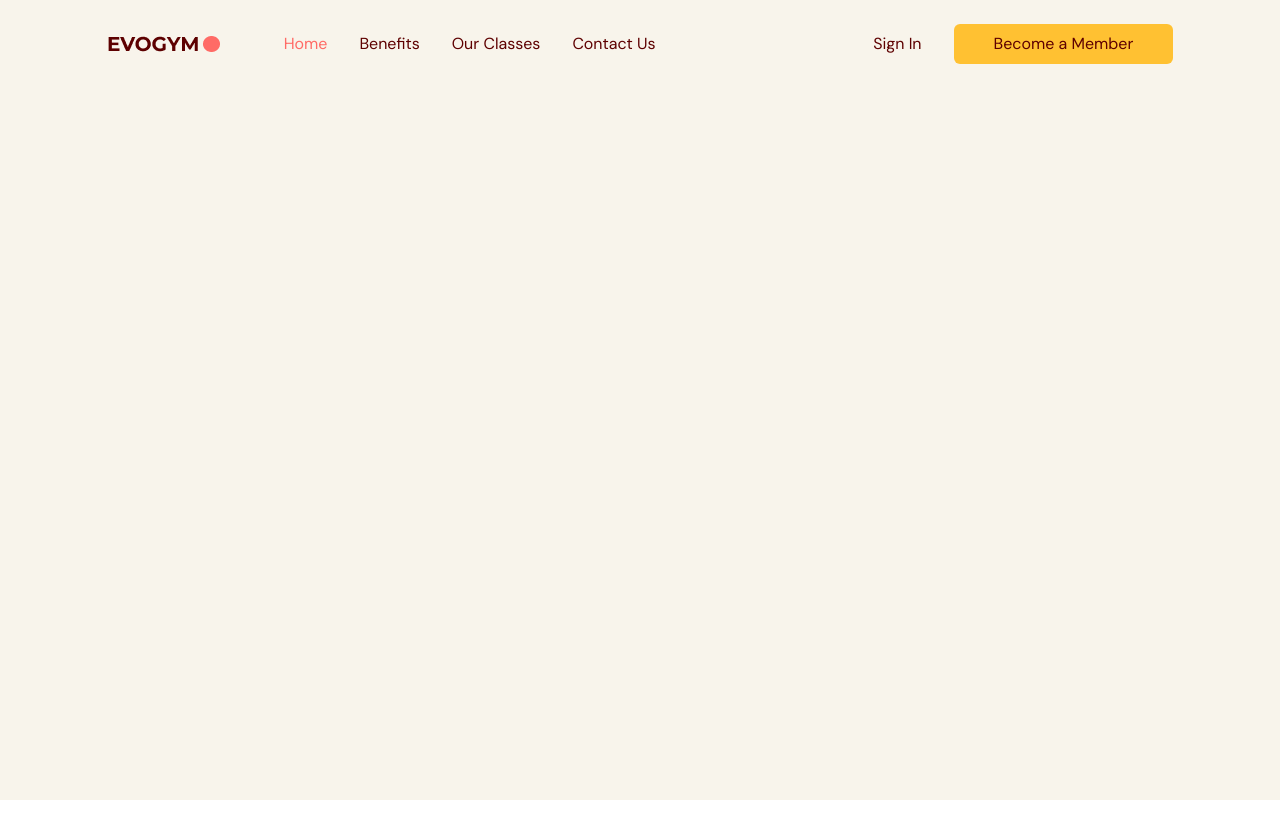
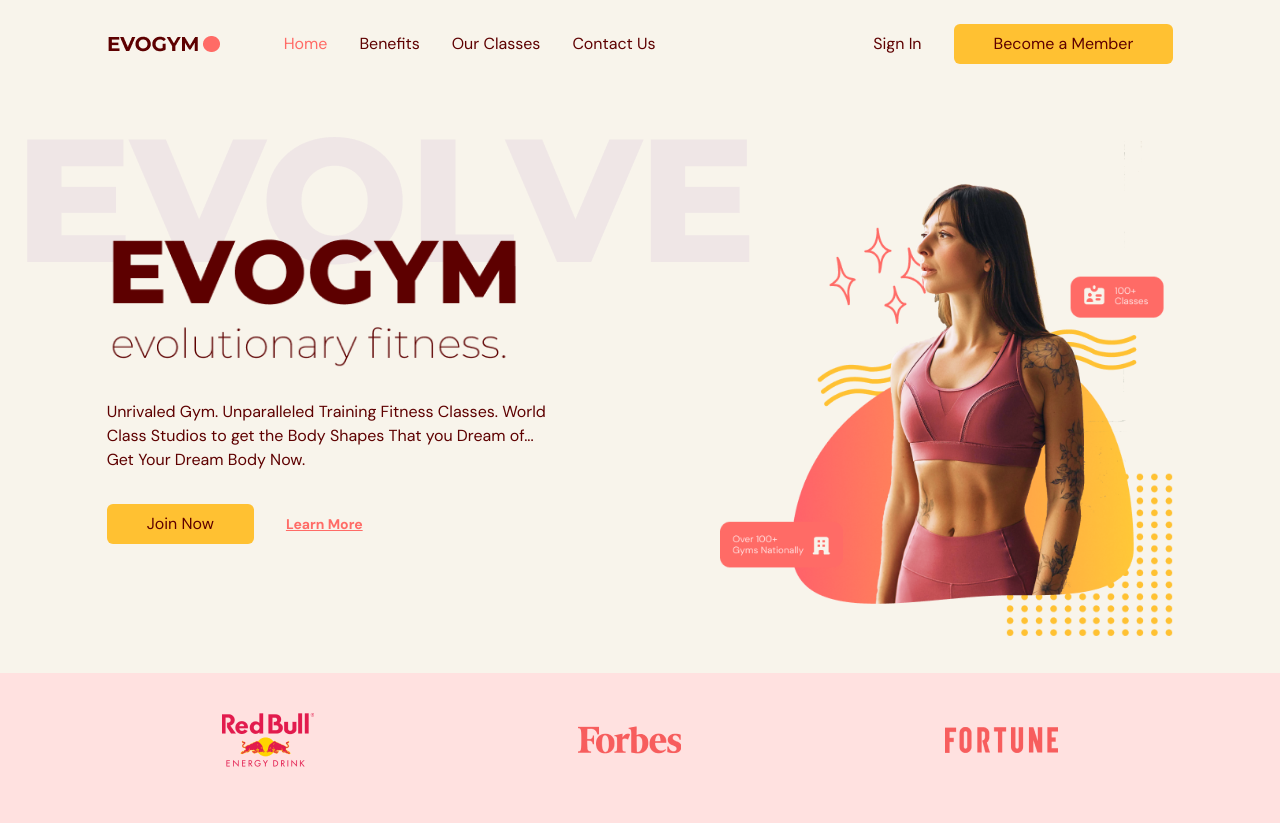
Before and after one commit to aman-wankar/gym, a React (Vite) app: page / in a window 1280 px wide. Before the commit the page ends 800 px from the top, so only its background shows below. Built offline with nearby package versions, Linux system fonts and the light colour scheme.

Commit message:
Home component done.

```diff
--- a/package.json
+++ b/package.json
@@ -10,6 +10,7 @@
   },
   "dependencies": {
     "@heroicons/react": "^2.0.13",
+    "framer-motion": "^8.2.4",
     "react": "^18.2.0",
     "react-anchor-link-smooth-scroll": "^1.0.12",
     "react-dom": "^18.2.0"
--- a/src/App.tsx
+++ b/src/App.tsx
@@ -1,6 +1,7 @@
-import Navbar from "./scenes/navbar";
 import { useEffect, useState } from "react";
 import { SelectedPage } from "./shared/types";
+import Navbar from "./scenes/navbar";
+import Home from "./scenes/home";
 
 function App() {
   const [selectedPage, setSelectedPage] = useState<SelectedPage>(
@@ -32,6 +33,7 @@
         selectedPage={selectedPage}
         setSelectedPage={setSelectedPage}
       />
+      <Home setSelectedPage={setSelectedPage} />
     </div>
   );
 }
--- /dev/null
+++ b/src/scenes/home/index.tsx
@@ -0,0 +1,100 @@
+import ActionButton from "../../shared/ActionButton";
+import useMediaQuery from "./../../hooks/useMediaQuery";
+import { SelectedPage } from "../../shared/types";
+import AnchorLink from "react-anchor-link-smooth-scroll";
+import HomePageText from "../../assets/HomePageText.png";
+import HomePageGraphic from "../../assets/HomePageGraphic.png";
+import SponsorRedbull from "../../assets/SponsorRedbull.png";
+import SponsorForbes from "../../assets/SponsorForbes.png";
+import SponsorFortune from "../../assets/SponsorFortune.png";
+import { motion } from "framer-motion";
+
+type Props = {
+  setSelectedPage: (value: SelectedPage) => void;
+};
+
+function Home({ setSelectedPage }: Props) {
+  const isAboveMediumScreens = useMediaQuery("(min-width: 1060px)");
+  return (
+    <section id="home" className="gap-16 bg-gray-20 py-10 md:h-full md:pb-0">
+      {/* IMAGE AND MAIN HEADER */}
+      <motion.div
+        className="mx-auto w-5/6 items-center justify-center md:flex md:h-5/6"
+        onViewportEnter={() => setSelectedPage(SelectedPage.Home)}
+      >
+        {/* MAIN HEADER */}
+        <div className="z-10 mt-32 basis-3/5">
+          {/* HEADINGS */}
+          <motion.div
+            className="md:-mt-20"
+            initial="hidden"
+            whileInView="visible"
+            viewport={{ once: true, amount: 0.5 }}
+            transition={{ duration: 1 }}
+            variants={{
+              hidden: { opacity: 0, x: -100 },
+              visible: { opacity: 1, x: 0 },
+            }}
+          >
+            <div className="relative">
+              <div className="before:absolute before:-top-20 before:-left-20 before:z-[-1] md:before:content-evolvetext">
+                <img src={HomePageText} alt="home-page-text" />
+              </div>
+            </div>
+            <p className="text-md mt-8">
+              Unrivaled Gym. Unparalleled Training Fitness Classes. World Class
+              Studios to get the Body Shapes That you Dream of... Get Your Dream
+              Body Now.
+            </p>
+          </motion.div>
+
+          {/* ACTIONS */}
+          <motion.div
+            className="mt-8 flex items-center gap-8"
+            initial="hidden"
+            whileInView="visible"
+            viewport={{ once: true, amount: 0.5 }}
+            transition={{ delay: 0.2, duration: 1 }}
+            variants={{
+              hidden: { opacity: 0, x: -100 },
+              visible: { opacity: 1, x: 0 },
+            }}
+          >
+            <ActionButton setSelectedPage={setSelectedPage}>
+              Join Now
+            </ActionButton>
+
+            <AnchorLink
+              className="text-sm font-bold text-primary-500 underline hover:text-secondary-500"
+              onClick={() => {
+                setSelectedPage(SelectedPage.ContactUs);
+              }}
+              href={`#${SelectedPage.ContactUs}`}
+            >
+              <p>Learn More</p>
+            </AnchorLink>
+          </motion.div>
+        </div>
+
+        {/* IMAGE */}
+        <div className="flex basis-3/5 justify-center md:z-10 md:ml-40 md:mt-16 md:justify-items-end">
+          <img src={HomePageGraphic} alt="home-page-graphic" />
+        </div>
+      </motion.div>
+
+      {isAboveMediumScreens && (
+        <div className="h-[150px] w-full bg-primary-100 py-10">
+          <div className="mx-auto w-5/6 ">
+            <div className="flex items-center justify-around gap-8">
+              <img src={SponsorRedbull} alt="sponsor-redbull" />
+              <img src={SponsorForbes} alt="sponsor-forbes" />
+              <img src={SponsorFortune} alt="sponsor-fortune" />
+            </div>
+          </div>
+        </div>
+      )}
+    </section>
+  );
+}
+
+export default Home;
```
Also changed, not shown: 1 other file (tests, documents, lock files or other folders).
